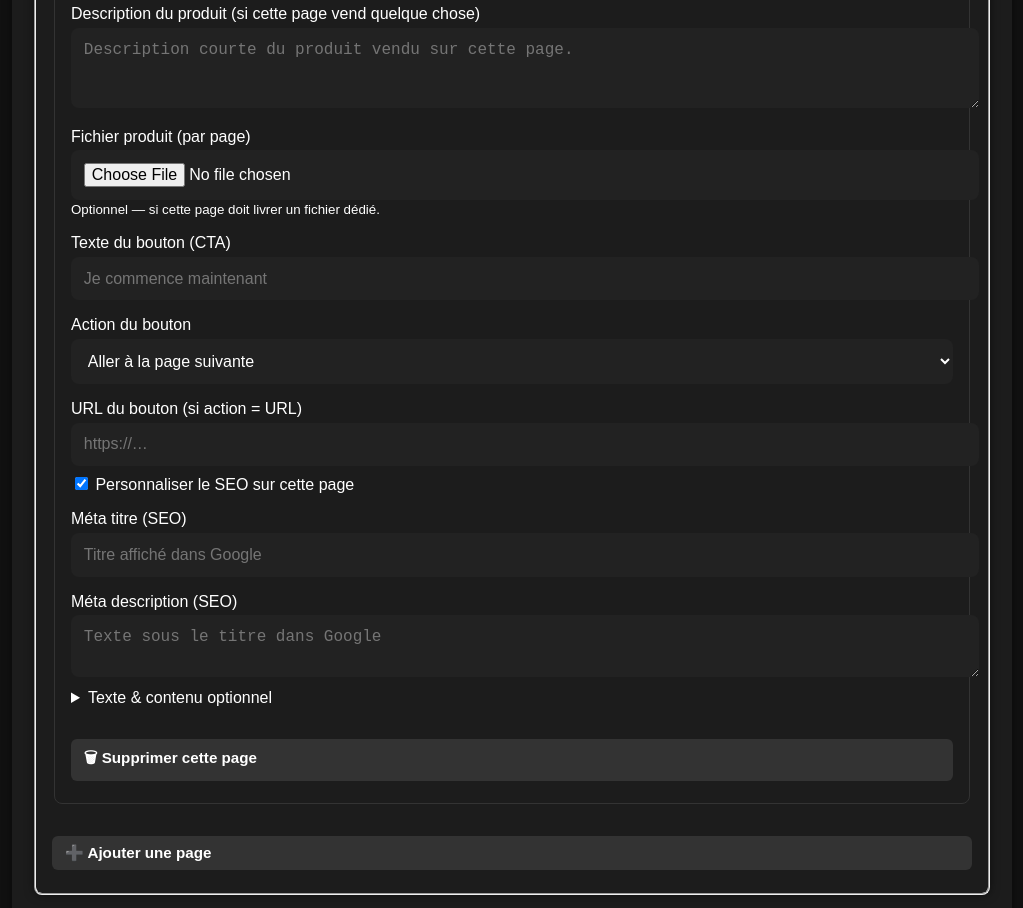
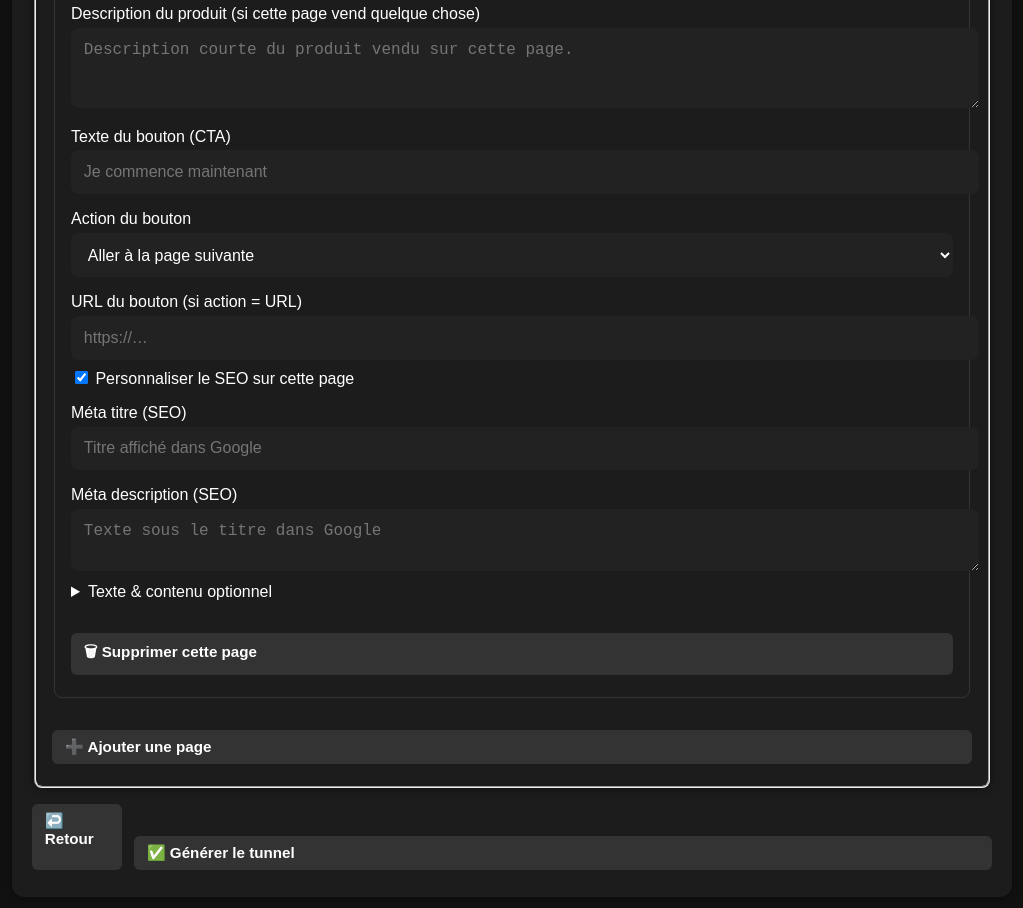
Before and after one commit to ALRICPAON/dashboard-sellyo, a plain HTML site: page form-tunnel.html in a window 1280 px wide. Shown: the part 1900-2808 px from the top of the page, without its empty margins (128-1151 px from the left). Drawn offline with Linux system fonts and the light colour scheme; no server answers.

Commit message:
Update form-tunnel.html

```diff
--- a/form-tunnel.html
+++ b/form-tunnel.html
@@ -144,12 +144,6 @@
         <textarea name="productDescription" rows="3" placeholder="Description courte du produit vendu sur cette page."></textarea>
       </label>
 
-      <!-- FICHIER PRODUIT (par page) -->
-      <label>Fichier produit (par page)
-        <input type="file" name="productFile" accept=".pdf,.zip,.epub,.mp4,.mp3,.docx" />
-        <small>Optionnel — si cette page doit livrer un fichier dédié.</small>
-      </label>
-
 
       <!-- Bloc OPTIN -->
       <div class="optin-fields" style="display:none; margin:.5rem 0;">
```
